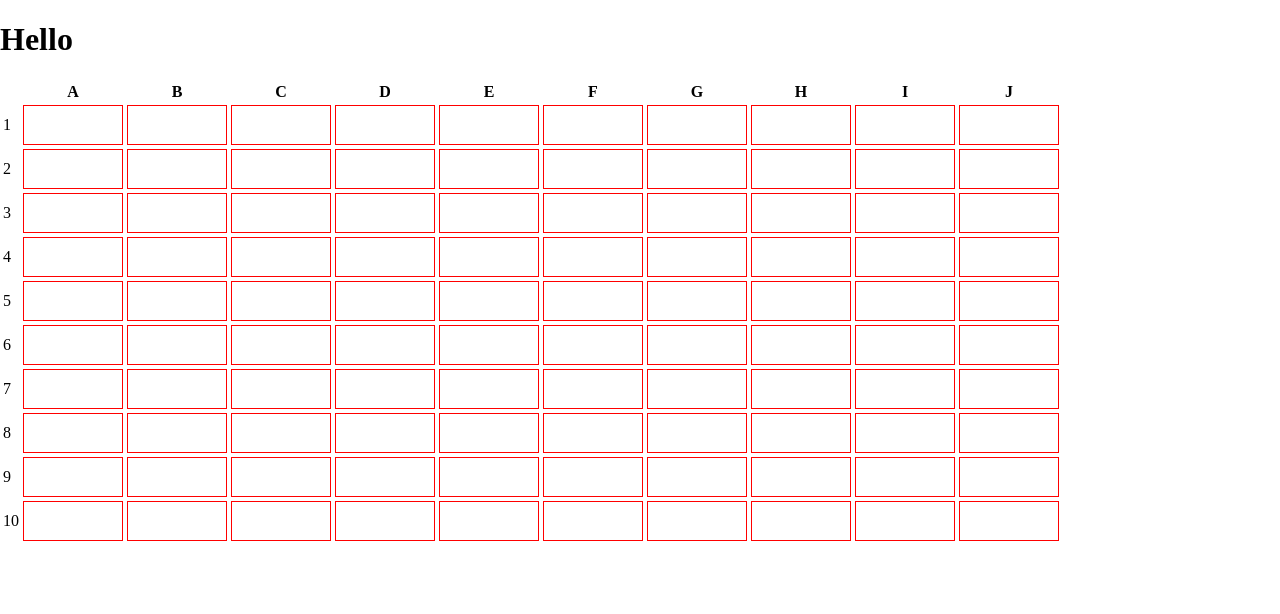
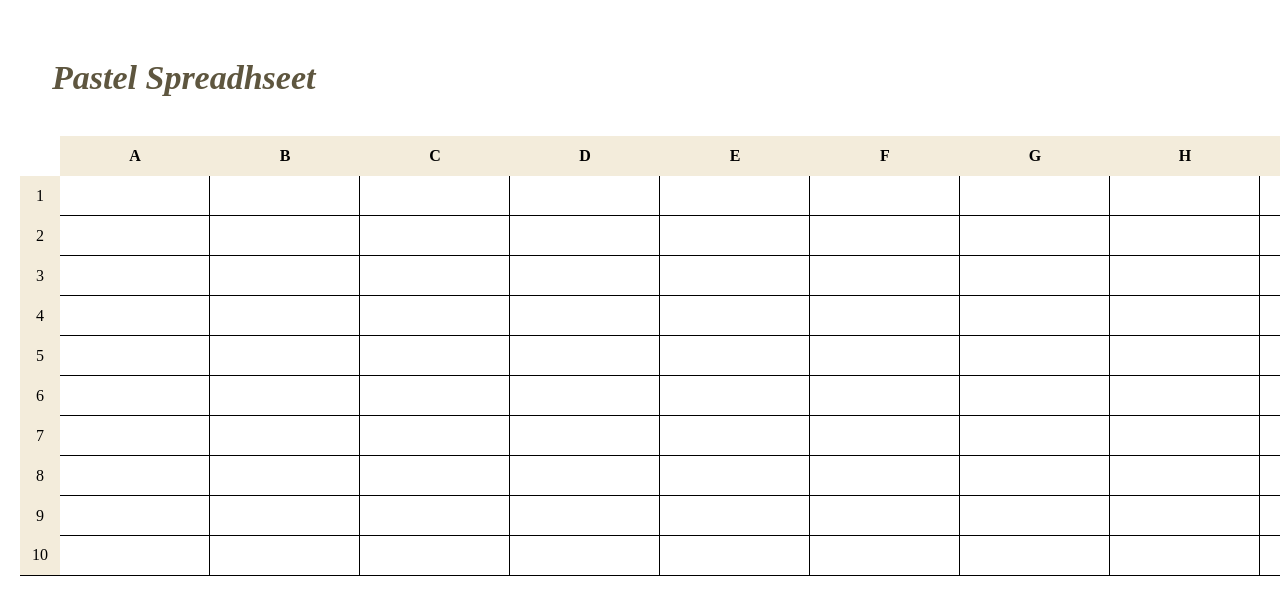
Before and after one commit to kokusGr/pastel-spreadsheets, a React (Create React App) app in the folder client/: page / in a window 1280 px wide. Shown: the top 614 px of the page. Built offline with nearby package versions, Linux system fonts and the light colour scheme.

Commit message:
Nicer style

```diff
--- a/client/src/components/App/App.css
+++ b/client/src/components/App/App.css
@@ -0,0 +1,20 @@
+.main {
+  position: absolute;
+  top: 0;
+  bottom: 0;
+  left: 0;
+  right: 0;
+  overflow: scroll;
+  display: flex;
+}
+
+.container {
+  padding: 20px;
+}
+
+.title {
+  font-style: italic;
+  font-size: 34px;
+  color: #5e563f;
+  padding: 16px 32px;
+}
--- a/client/src/components/App/App.js
+++ b/client/src/components/App/App.js
@@ -10,11 +10,13 @@ const App = () => {
   const spreadsheet = new SpreadsheetStore({});
 
   return (
-    <div>
-      <h1>Hello</h1>
-      <SpreadsheetProvider store={spreadsheet}>
-        <Spreadsheet />
-      </SpreadsheetProvider>
+    <div className="main">
+      <div className="container">
+        <h1 className="title">Pastel Spreadhseet</h1>
+        <SpreadsheetProvider store={spreadsheet}>
+          <Spreadsheet />
+        </SpreadsheetProvider>
+      </div>
     </div>
   );
 };
--- /dev/null
+++ b/client/src/components/Spreadsheet/Spreadsheet.css
@@ -0,0 +1,25 @@
+.table {
+  border-collapse: collapse;
+  table-layout: fixed;
+}
+
+.table-columns-header-row {
+  display: flex;
+}
+
+.table-columns-header {
+  width: 150px;
+  height: 40px;
+  background-color: #f3ecdb;
+  display: flex;
+  justify-content: center;
+  align-items: center;
+}
+
+.table-columns-header-last {
+  border-right: 1px solid black;
+}
+
+.table-columns-header-spacer {
+  width: 40px;
+}
--- a/client/src/components/Spreadsheet/Spreadsheet.js
+++ b/client/src/components/Spreadsheet/Spreadsheet.js
@@ -3,16 +3,27 @@ import React from "react";
 import SpreadsheetRow from "components/SpreadsheetRow";
 import { SpreadsheetContext } from "components/SpreadsheetContext";
 
+import "./Spreadsheet.css";
+
 const Spreadsheet = () => {
   const spreadsheet = React.useContext(SpreadsheetContext);
 
   return (
-    <table>
+    <table className="table">
       <thead>
-        <tr>
-          <th></th>
-          {spreadsheet.columns.map((column) => (
-            <th key={`Column#${column}`}>{column}</th>
+        <tr className="table-columns-header-row">
+          <th className="table-columns-header-spacer"></th>
+          {spreadsheet.columns.map((column, index) => (
+            <th
+              className={`table-columns-header ${
+                index === spreadsheet.columns.length - 1
+                  ? "table-columns-header-last"
+                  : ""
+              }`}
+              key={`Column#${column}`}
+            >
+              {column}
+            </th>
           ))}
         </tr>
       </thead>
@@ -21,6 +32,7 @@ const Spreadsheet = () => {
           <SpreadsheetRow
             key={row.id}
             rowNumber={index + 1}
+            isLast={index === spreadsheet.rows.length - 1}
             columns={spreadsheet.columns}
           />
         ))}
--- /dev/null
+++ b/client/src/components/SpreadsheetCell/SpreadsheetCell.css
@@ -0,0 +1,26 @@
+.cell-root {
+  height: 40px;
+  width: 150px;
+  padding: 0 8px;
+  display: flex;
+  border-right: 1px solid black;
+  border-bottom: 1px solid black;
+}
+
+.cell-root-focused {
+  box-shadow: 0 1px 6px 3px #877d71;
+}
+
+.cell-value {
+  width: 100%;
+  height: 100%;
+  display: flex;
+  justify-content: center;
+  align-items: center;
+}
+
+.cell-input {
+  width: 100%;
+  outline: none;
+  border: none;
+}
--- a/client/src/components/SpreadsheetCell/SpreadsheetCell.js
+++ b/client/src/components/SpreadsheetCell/SpreadsheetCell.js
@@ -1,6 +1,8 @@
 import React from "react";
 
 import { SpreadsheetContext } from "components/SpreadsheetContext";
+
+import "./SpreadsheetCell.css";
 
 const SpreadsheetCell = (props) => {
   const { column, rowNumber } = props;
@@ -17,9 +19,9 @@ const SpreadsheetCell = (props) => {
     const unsubscribe = spreadsheet
       .observeCell(rowNumber, column)
       .subscribe((_cell) => {
-        if (_cell) {
-          isMounted && setCell({ ..._cell });
-          !isBeingEdited && setEditedValue(_cell.rawValue);
+        if (_cell && isMounted) {
+          setCell({ ..._cell });
+          setEditedValue(_cell.rawValue);
         }
       });
 
@@ -27,7 +29,7 @@ const SpreadsheetCell = (props) => {
       unsubscribe();
       isMounted = false;
     };
-  }, [column, rowNumber, spreadsheet, isBeingEdited]);
+  }, [column, rowNumber, spreadsheet]);
 
   const handleOnConfirm = () => {
     if (cell || editedValue) {
@@ -54,7 +56,7 @@ const SpreadsheetCell = (props) => {
   };
 
   return (
-    <td>
+    <td className={`cell-root ${isBeingEdited ? "cell-root-focused" : ""}`}>
       {isBeingEdited ? (
         <input
           type="text"
@@ -63,10 +65,11 @@ const SpreadsheetCell = (props) => {
           value={editedValue}
           onBlur={handleOnBlur}
           autoFocus={true}
+          className={`cell-input`}
         />
       ) : (
         <div
-          style={{ width: 100, height: 40, border: "1px solid red" }}
+          className="cell-value"
           onClick={() => {
             setIsBeingEdited(true);
           }}
--- /dev/null
+++ b/client/src/components/SpreadsheetRow/SpreadsheetRow.css
@@ -0,0 +1,16 @@
+.row-root {
+  display: flex;
+}
+
+.row-label {
+  display: flex;
+  justify-content: center;
+  align-items: center;
+  height: 40px;
+  width: 40px;
+  background-color: #f3ecdb;
+}
+
+.row-label-last {
+  border-bottom: 1px solid black;
+}
--- a/client/src/components/SpreadsheetRow/SpreadsheetRow.js
+++ b/client/src/components/SpreadsheetRow/SpreadsheetRow.js
@@ -2,12 +2,16 @@ import React from "react";
 
 import SpreadsheetCell from "components/SpreadsheetCell";
 
+import "./SpreadsheetRow.css";
+
 const SpreadsheetRow = (props) => {
-  const { rowNumber, columns } = props;
+  const { rowNumber, columns, isLast } = props;
 
   return (
-    <tr>
-      <td>{rowNumber}</td>
+    <tr className="row-root">
+      <td className={`row-label ${isLast ? "row-label-last" : ""}`}>
+        {rowNumber}
+      </td>
       {columns.map((column) => {
         return (
           <SpreadsheetCell
--- a/client/src/index.css
+++ b/client/src/index.css
@@ -4,7 +4,8 @@
   box-sizing: border-box;
 }
 
-body {
+body,
+input {
   margin: 0;
   padding: 0;
 }
```
